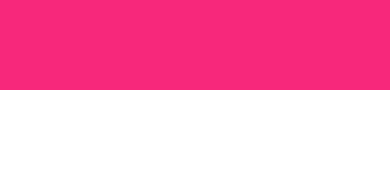
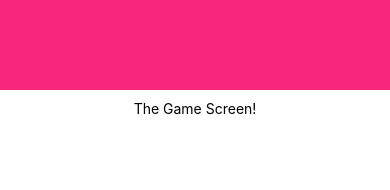
Before and after one commit to thedannysoto/guessAnumber, a React Native app: screen / in a window 390 px wide. Shown: the top 190 px of the page. Built offline with nearby package versions, Linux system fonts and the light colour scheme.

Commit message:
Creates StartGameScreen component and imports it into App.js

```diff
--- a/App.js
+++ b/App.js
@@ -1,11 +1,13 @@
 import React from 'react';
 import { StyleSheet, View } from 'react-native';
 import Header from './components/Header'
+import StartGameScreen from './screens/StartGameScreen'
 
 export default function App() {
   return (
     <View style={styles.screen}>
       <Header titile="Guess A Number" />
+      <StartGameScreen />
     </View>
   );
 }
--- /dev/null
+++ b/screens/StartGameScreen.js
@@ -0,0 +1,20 @@
+import React from 'react';
+import { View, Text, StyleSheet } from 'react-native';
+
+const StartGameScreen = props => {
+    return (
+        <View style={styles.screen}>
+            <Text>The Game Screen!</Text>
+        </View>
+    );
+};
+
+const styles = StyleSheet.create({
+    screen: {
+        flex: 1,
+        padding: 10,
+        alignItems: 'center'
+    }
+});
+
+export default StartGameScreen;
```
